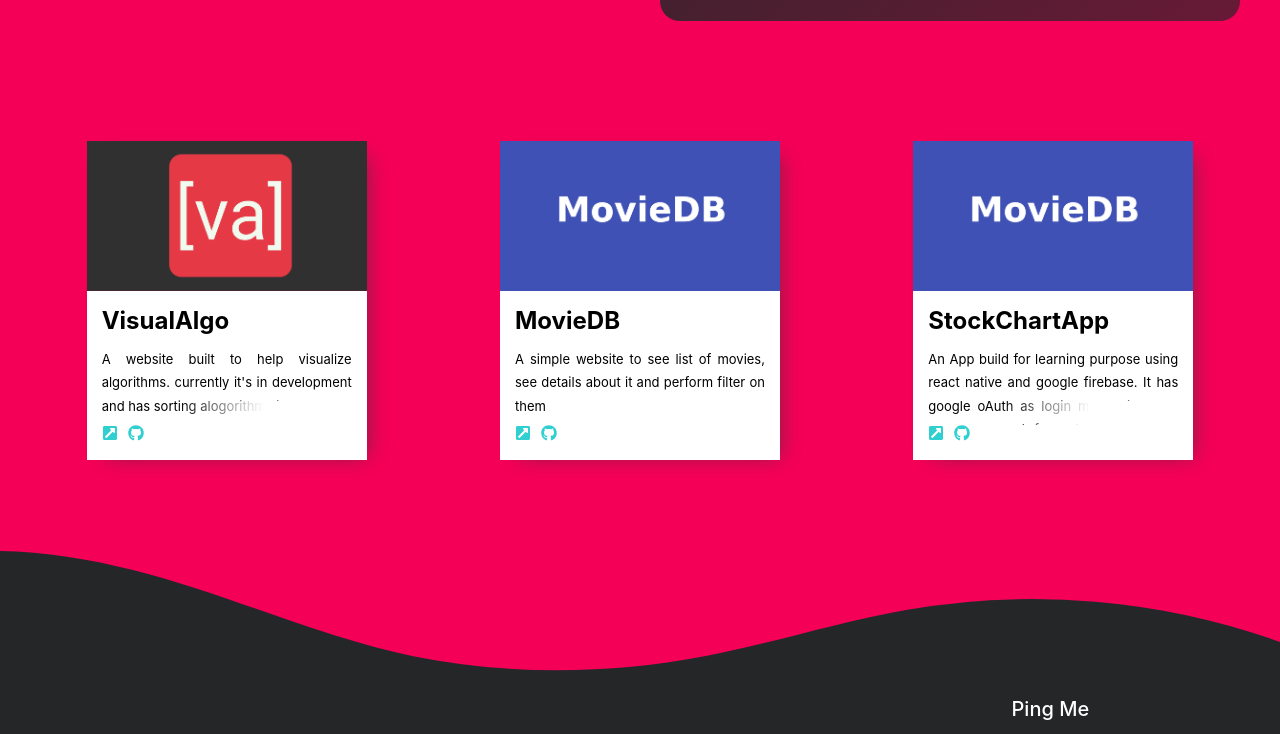
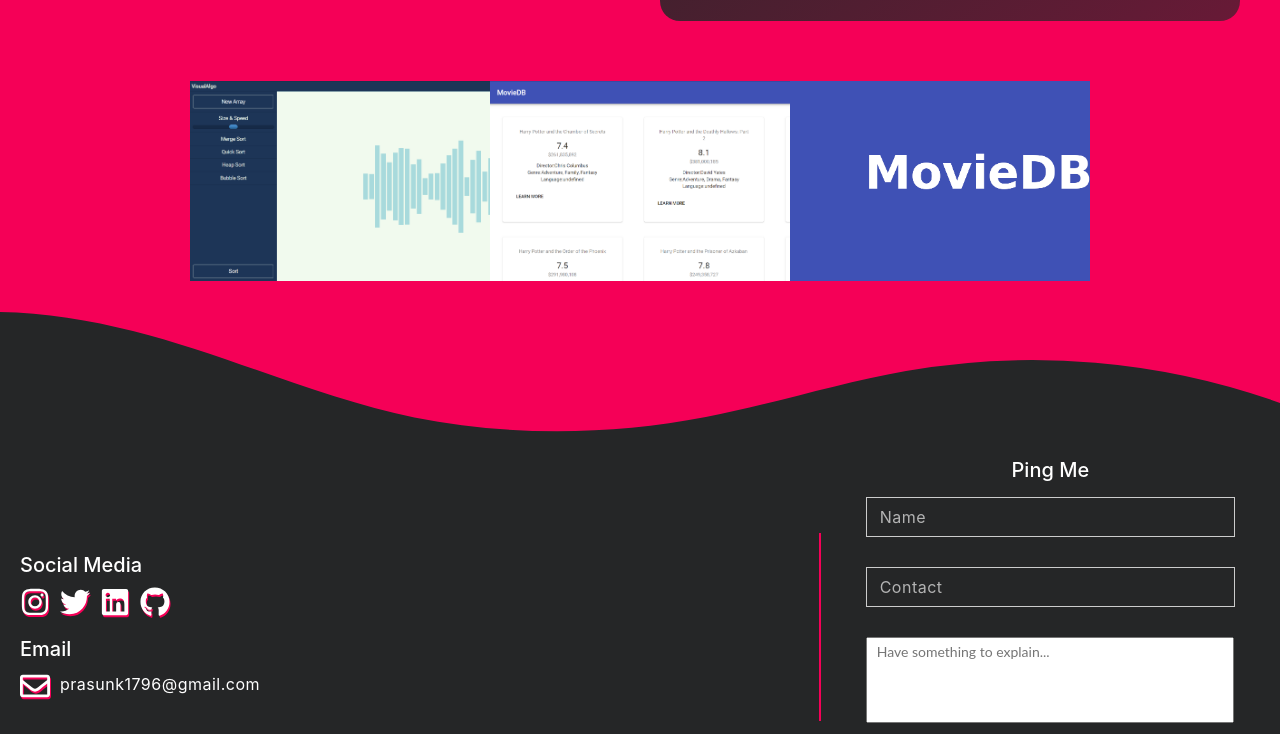
Before and after one commit to prasunk96/portfolio, a React (Create React App) app: page / in a window 1280 px wide. Shown: the part 1258-1992 px from the top of the page. Built offline with nearby package versions, Linux system fonts and the light colour scheme.

Commit message:
changed projects section implementation

```diff
--- a/src/components/Button/styles.css
+++ b/src/components/Button/styles.css
@@ -1,5 +1,3 @@
-/* Common
-styles */
 .button {
     width: 100%;
 	display: block;
@@ -11,7 +9,7 @@
 	z-index: 1;
 	-webkit-backface-visibility: hidden;
 	-moz-osx-font-smoothing: grayscale;
-    background-image: linear-gradient( 109.6deg,  rgba(48,207,208,1) 11.2%, rgba(51,8,103,1) 92.5% );
+    background-color: #f50057;
     color: white;
     display: flex;
     justify-content: center;
--- /dev/null
+++ b/src/containers/Content/ProjectCard.js
@@ -0,0 +1,32 @@
+import { React} from 'react';
+import styles from './styles.module.css';
+import { FaExternalLinkSquareAlt, FaGithub } from "react-icons/fa";
+
+
+const ProjectCard = ({image, title}) => {
+    var style = {
+        backgroundImage: 'url(' + image + ')',
+    };
+
+    return (
+        <div className={styles.projectCard}>
+            <div style={style} className={styles.projectImage}></div>
+            <div className={styles.projectOverlay}></div>
+            <div className={`${styles.projectDetails} ${styles.fadeInBottom}`}>
+                <div className={styles.projectTitle}>{title}</div>
+                <div className={styles.projectButtonsContianer}>
+                    <div className={styles.projectButton}>
+                        <FaExternalLinkSquareAlt size="18" color="#fff" className={styles.projectButtonIcon} />
+                        <span className={styles.projectButtonText}>Website</span>
+                    </div>
+                    <div className={styles.projectButton}>
+                        <FaGithub size="18" color="#fff"  className={styles.projectButtonIcon} />
+                        <span className={styles.projectButtonText}>Repository</span>
+                    </div>
+                </div>
+            </div>
+        </div>
+    )
+}
+
+export default ProjectCard;
--- a/src/containers/Content/index.js
+++ b/src/containers/Content/index.js
@@ -1,16 +1,18 @@
 import { React } from 'react';
 import styles from './styles.module.css';
-import Card from '../../components/Card';
-import va from '../../assets/images/va.png';
-import movieDB from '../../assets/images/movieDB.png';
+// import Card from '../../components/Card';
+import ProjectCard from './ProjectCard';
+import va from '../../assets/images/vaDashboard.png';
+import movieDB from '../../assets/images/mdbDashboard.png';
+import movie from '../../assets/images/movieDB.png';
 
 export const Content = () => {
     return (
         <div className={styles.contentContainer}>
         <div className={styles.projectsContainer}>
-            <Card image={va} title='VisualAlgo' text={`A website built to help visualize algorithms. currently it's in development and has sorting alogorithms in place.`} />
-            <Card image={movieDB} title='MovieDB' text={`A simple website to see list of movies, see details about it and perform filter on them`} />
-            <Card image={movieDB} title='StockChartApp' text={`An App build for learning purpose using react native and google firebase. It has google oAuth as login mechanism and user can search for a stock add it to its watchlist and see the chart for the same.`} />
+            <ProjectCard image={va} title='VisualAlgo' text={`A website built to help visualize algorithms. currently it's in development and has sorting alogorithms in place.`} />
+            <ProjectCard image={movieDB} title='MovieDB' text={`A simple website to see list of movies, see details about it and perform filter on them`} />
+            <ProjectCard image={movie} title='StockChartApp' text={`An App build for learning purpose using react native and google firebase. It has google oAuth as login mechanism and user can search for a stock add it to its watchlist and see the chart for the same.`} />
         </div>
         <div className={styles.customShapeDividerBottomContent}>
             <svg data-name="Layer 1" viewBox="0 0 1200 120" preserveAspectRatio="none">
--- a/src/containers/Content/styles.module.css
+++ b/src/containers/Content/styles.module.css
@@ -7,7 +7,6 @@
     justify-content: center;
     flex-direction: row;
     flex-wrap: wrap;
-
 }
 
 .projectsContainer {
@@ -19,13 +18,13 @@
     flex-direction: row;
     padding: 20px;
     box-sizing: border-box;
+    flex-wrap: wrap;
 }
 
 @media (max-width: 768px) {
     .contentContainer {
         flex-wrap: wrap;
     }
-
     .projectsContainer {
         flex-wrap: wrap;
     }
@@ -48,3 +47,110 @@
 .customShapeDividerBottomContent .shapeFillFooter {
     fill: #252627;
 }
+
+.projectCard {
+    display: flex;
+    align-items: center;
+    justify-content: center;
+    height: 200px;
+    width: 300px;
+    position: relative;
+    overflow: hidden;
+}
+
+.projectOverlay {
+    background: rgba(0, 0, 0, 0.7);
+    position: absolute;
+    display: flex;
+    height: 100%;
+    width: 100%;
+    opacity: 0;
+    -webkit-transition: all 0.4s ease-in-out 0s;
+    -moz-transition: all 0.4s ease-in-out 0s;
+    transition: all 0.4s ease-in-out 0s;
+}
+
+.projectCard:hover .projectOverlay {
+    opacity: 1;
+    backdrop-filter: blur(3px);
+}
+
+.projectImage {
+    height: 100%;
+    width: 100%;
+    background-size: cover;
+    box-sizing: border-box;
+}
+
+.projectDetails {
+    position: absolute;
+    display: flex;
+    height: 100%;
+    width: 100%;
+    flex-direction: column;
+    align-items: center;
+    justify-content: space-evenly;
+    top: 50%;
+    left: 50%;
+    margin: 0;
+    border: none;
+    opacity: 0;
+    -webkit-transform: translate(-50%, -50%);
+    -moz-transform: translate(-50%, -50%);
+    transform: translate(-50%, -50%);
+    -webkit-transition: all 0.3s ease-in-out 0s;
+    -moz-transition: all 0.3s ease-in-out 0s;
+    transition: all 0.3s ease-in-out 0s;
+}
+
+.projectCard:hover .projectDetails {
+    top: 50%;
+    left: 50%;
+    opacity: 1;
+}
+
+.projectTitle {
+    color: white;
+    font-size: 25px;
+    font-weight: 700;
+    display: flex;
+    align-items: center;
+}
+
+.projectButtonsContianer {
+    display: flex;
+    align-items: center;
+    justify-content: center;
+    flex-direction: column;
+}
+
+.projectButtonsContianer div:last-child {
+    margin-top: 10px;
+}
+
+.projectButton {
+    display: flex;
+    align-items: center;
+    justify-content: center;
+    flex-direction: row;
+    background-color: #f50057;
+    width: 80px;
+    height: 20px;
+    padding: 7px;
+}
+
+.projectButtonText {
+    color: #fff;
+    font-size: 12px;
+    margin-left: 10px;
+    width: 80%;
+    text-align: left;
+}
+
+.projectButtonIcon {
+    width: 20%;
+}
+
+.fadeInBottom{
+  top: 80%;
+}
--- a/src/containers/Footer/FooterDetails.js
+++ b/src/containers/Footer/FooterDetails.js
@@ -11,16 +11,16 @@
                 Social Media
             </div>
             <div className={styles.socailLinkContainer}>
-                <FaInstagram color="rgba(48,207,208,1)" size="25" className={styles.socailLinkIcon} />
-                <FaTwitter color="rgba(48,207,208,1)" size="25" className={styles.socailLinkIcon} />
-                <FaLinkedin color="rgba(48,207,208,1)" size="25" className={styles.socailLinkIcon} />
-                <FaGithub color="rgba(48,207,208,1)" size="25" className={styles.socailLinkIcon} />
+                <FaInstagram color="#fff" size="30" className={styles.socailLinkIcon} />
+                <FaTwitter color="#fff" size="30" className={styles.socailLinkIcon} />
+                <FaLinkedin color="#fff" size="30" className={styles.socailLinkIcon} />
+                <FaGithub color="#fff" size="30" className={styles.socailLinkIcon} />
             </div>
             <div className={styles.EmailHeader}>
                 Email
             </div>
             <div className={styles.emailIdContianer}>
-                <FaRegEnvelope color="rgba(48,207,208,1)" size="25" className={styles.socailLinkIcon} />
+                <FaRegEnvelope color="#fff" size="30" className={styles.socailLinkIcon} />
                 <div className={styles.emailContainer}>prasunk1796@gmail.com</div>
             </div>
         </div>
--- a/src/containers/Footer/styles.module.css
+++ b/src/containers/Footer/styles.module.css
@@ -16,7 +16,7 @@
     justify-content: center;
     flex-direction: row;
     flex: 2;
-    border-right: 2px solid rgba(48,207,208,1);
+    border-right: 2px solid #f50057;
 }
 
 .footerDetailsContainer {
@@ -120,6 +120,7 @@
 
 .socailLinkIcon {
     margin-right: 10px;
+    filter: drop-shadow(1px 2px 0px #f50057);
 }
 
 .emailIdContianer {
```
Also changed, not shown: src/assets/images/mdbDashboard.png (added), src/assets/images/vaDashboard.png (added).
